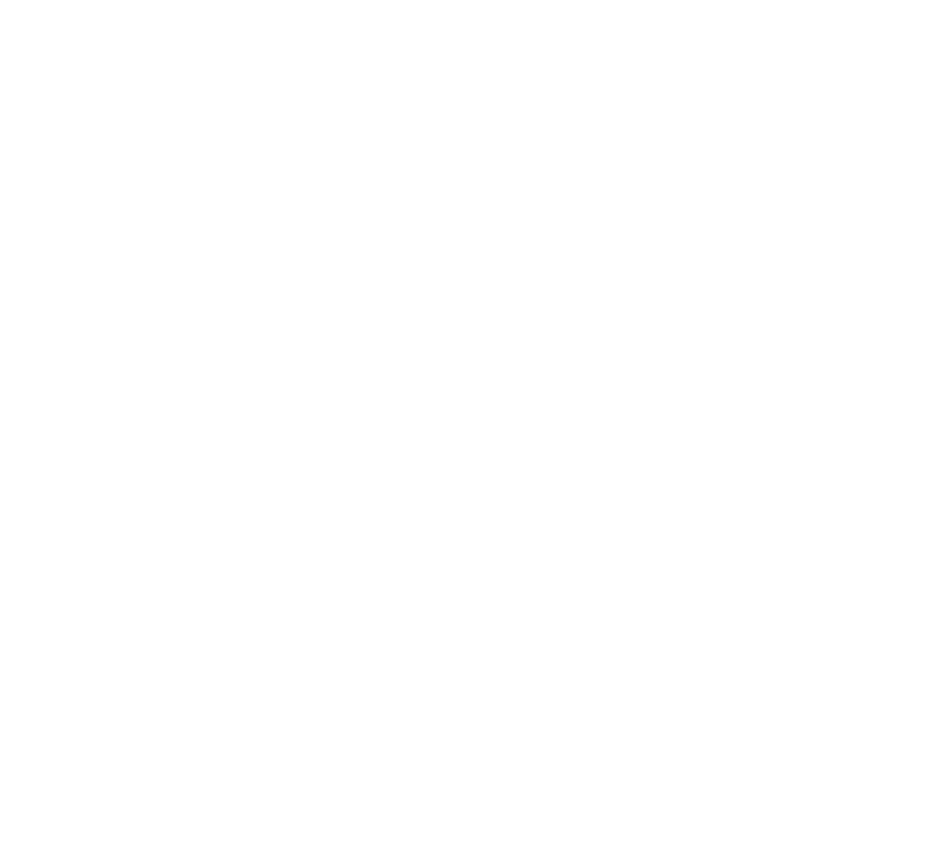
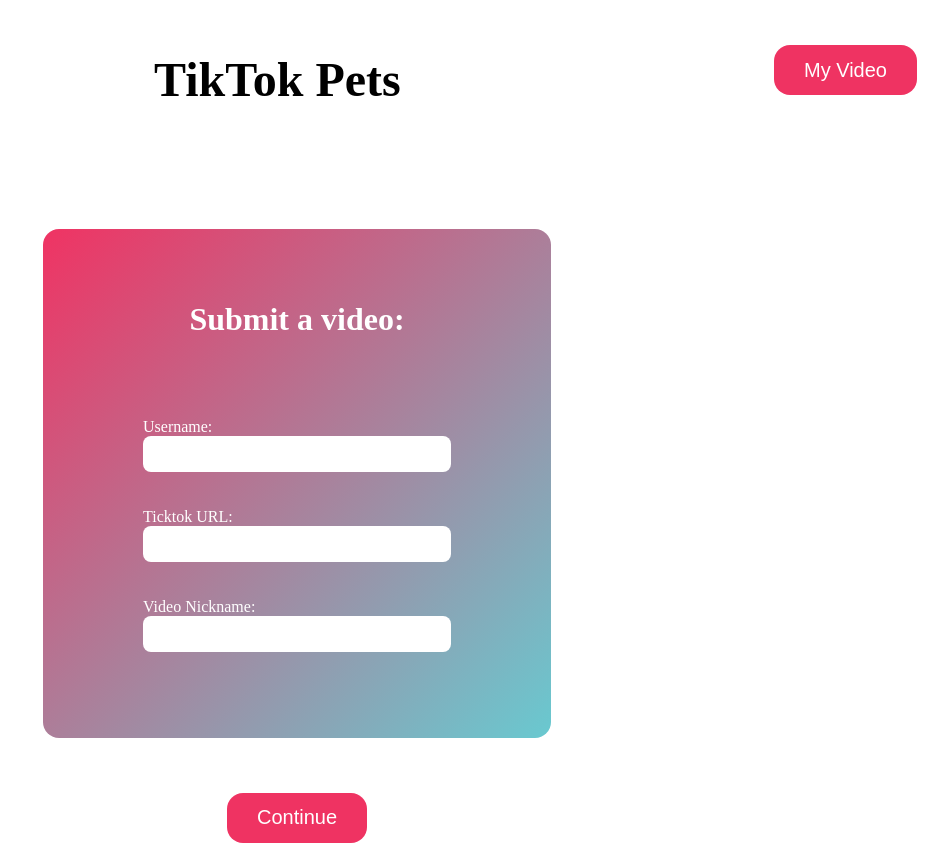
Before and after one commit to Apolloscar/ecs162_TikTok, a plain HTML site: page public/Assignment2.html in a window 1280 px wide. Shown: the whole page, without its empty margins (343-1280 px from the left). Before the commit the page ends 800 px from the top, so only its background shows below. Drawn offline with Linux system fonts and the light colour scheme.

Commit message:
desktop version

```diff
--- a/public/Assignment2.html
+++ b/public/Assignment2.html
@@ -10,5 +10,33 @@
 </head>
 
 <body>
+  <div id = "upper">
+
+    <h1 id = "name">TikTok Pets</h1>
+    <button type="button" class = "button" id = "video">My Video</button>
+  </div>
+
+  <div id = "background">
+    <div id = "contents">
+      <h1 id ="id_title">Submit a video:</h1>
+
+      <label for="username">Username:</label>
+      <input type="text" id = "username" name = "username" class= "textbubble"><br><br>
+
+      <label for="url">Ticktok URL:</label>
+      <input type="text" id = "url" name = "url" class= "textbubble"><br><br>
+
+      <label for="nick">Video Nickname:</label>
+      <input type="text" id = "nick" name = "nick" class= "textbubble"><br><br>
+    </div>
+
+
+  </div>
+
+  <div class = "buttonbox">
+    <button type="button" class = "button" id = "continue">Continue</button>
+  </div>
+
+
 
 </body>
--- a/public/Assignment2Design.css
+++ b/public/Assignment2Design.css
@@ -0,0 +1,88 @@
+body
+{
+    margin: 20px;
+}
+
+
+#name
+{
+    display: flex;
+
+    font-size: 48px;
+    width: 50%;
+    font-family: "Boogaloo Regular";
+
+}
+
+.button
+{
+    border: none;
+    color: white;
+    padding: 10px 30px;
+    margin-top: 25px;
+    text-align: center;
+    text-decoration: none;
+
+
+
+    border-radius: 16px;
+    background-color: rgb(238, 29, 82,.9);
+    font-size: 20px;
+    height: 50px;
+}
+
+
+
+#upper
+{
+    display: flex;
+
+    justify-content: end;
+}
+
+#background
+{
+    display: flex;
+    flex-direction: column;
+
+    align-items: center;
+
+    margin-top: 90px;
+
+}
+
+#contents
+{
+    display: flex;
+    flex-direction: column;
+
+    color: white;
+    border-radius: 16px;
+    padding: 50px 100px;
+    background-image: linear-gradient(to bottom right, rgb(238, 29, 82,.9) , rgba(105, 201, 208));
+}
+
+#id_title
+{
+    margin-bottom: 80px;
+    display: flex;
+    justify-content: center;
+}
+
+.textbubble
+{
+    border-radius: 8px;
+    border-color: transparent;
+    height: 30px;
+    width: 300px;
+}
+
+
+.buttonbox
+{
+    display: flex;
+    width: 100%;
+
+    justify-content: center;
+    margin-top: 30px;
+}
```
